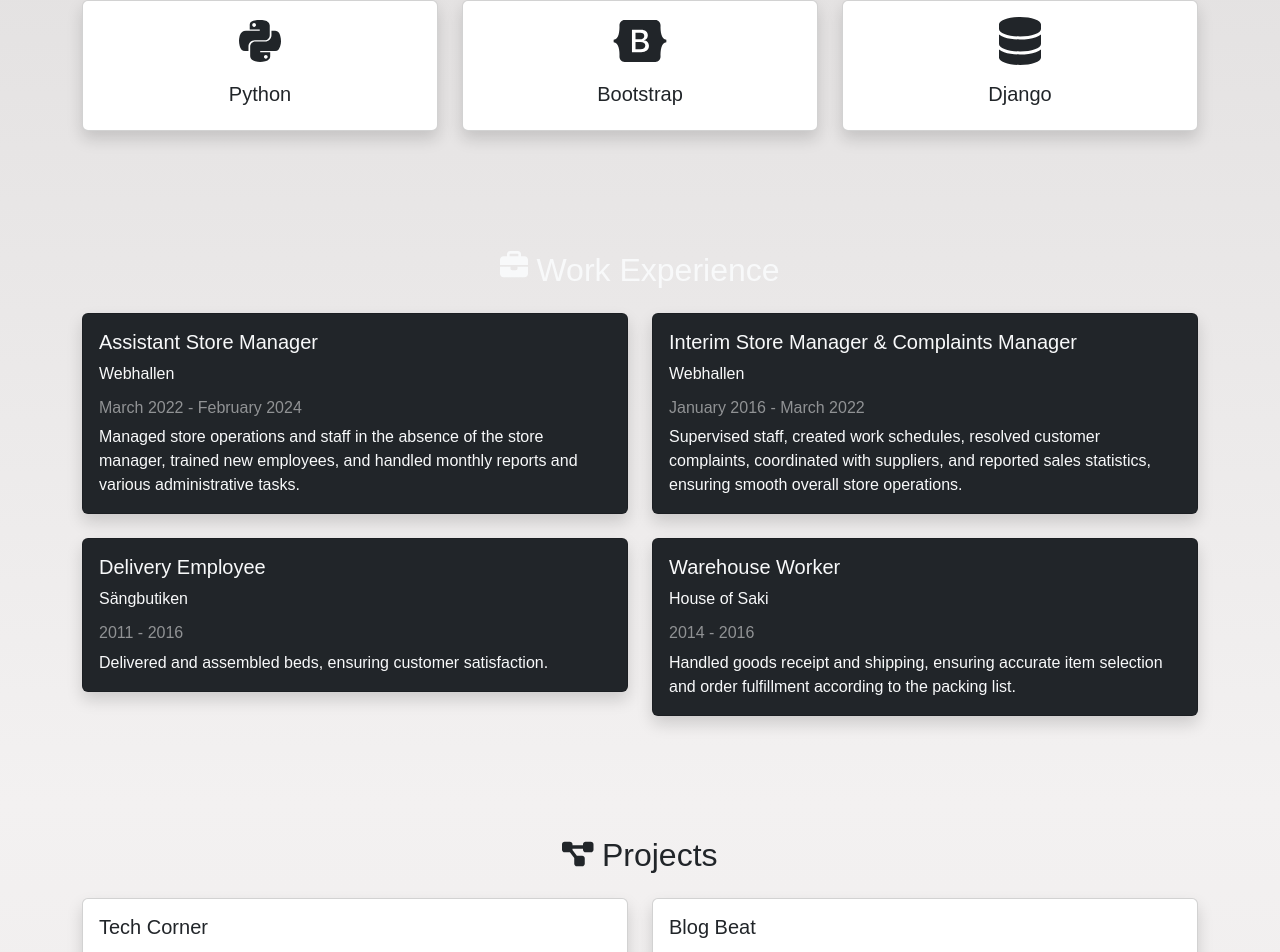
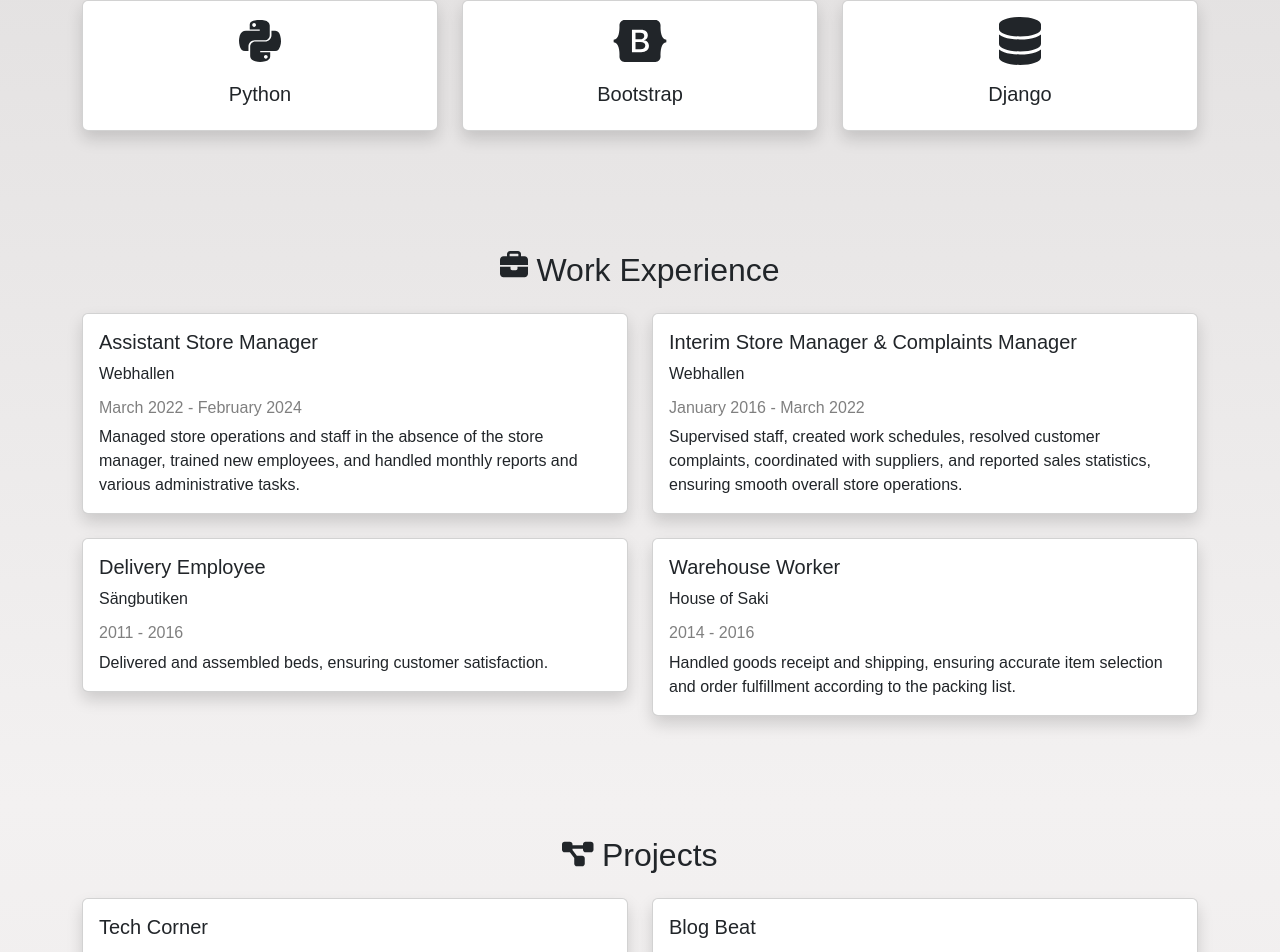
Before and after one commit to j0hanz/j0hanz-portfolio, a React (Create React App) app: page / in a window 1280 px wide. Shown: the part 1872-2824 px from the top of the page. Built offline with nearby package versions, Linux system fonts and the light colour scheme.

Commit message:
Update WorkExperience component styling for improved visual appeal

```diff
--- a/src/components/WorkExperience.js
+++ b/src/components/WorkExperience.js
@@ -44,14 +44,14 @@ const ExperienceCard = React.memo(({ experience }) => (
   // Bootstrap column with medium size 6 and bottom margin
   <Col md={6} className="mb-4">
     {/* Bootstrap card with shadow, dark background, and light text */}
-    <Card className="shadow bg-dark text-light">
+    <Card className="shadow">
       <Card.Body>
         {/* Card title with experience title */}
         <Card.Title>{experience.title}</Card.Title>
         {/* Card text with workplace */}
         <Card.Text>{experience.workplace}</Card.Text>
         {/* Card subtitle with duration */}
-        <Card.Subtitle className="mb-2 text-white-50">
+        <Card.Subtitle className="mb-2 text-black-50">
           {experience.duration}
         </Card.Subtitle>
         {/* Card text with description */}
@@ -70,11 +70,7 @@ const WorkExperience = React.memo(() => {
 
   return (
     // Section element with id and classes for styling
-    <section
-      id="work-experience"
-      className="py-5 text-light"
-      aria-label="Work Experience"
-    >
+    <section id="work-experience" className="py-5" aria-label="Work Experience">
       {/* Bootstrap container with no horizontal padding */}
       <Container className="px-0">
         {/* Heading with FontAwesome icon and text */}
```
